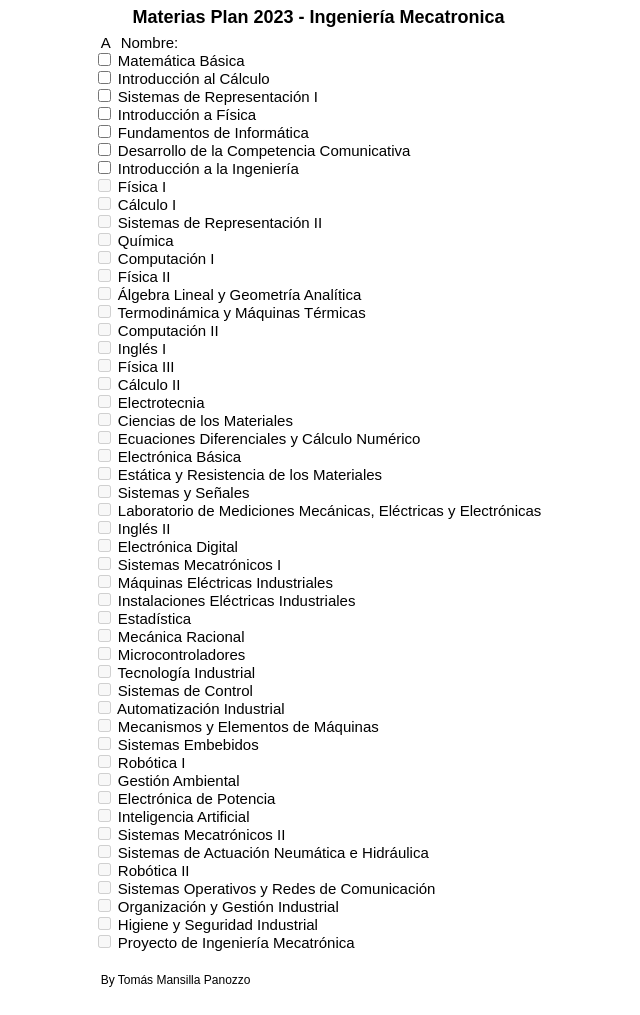
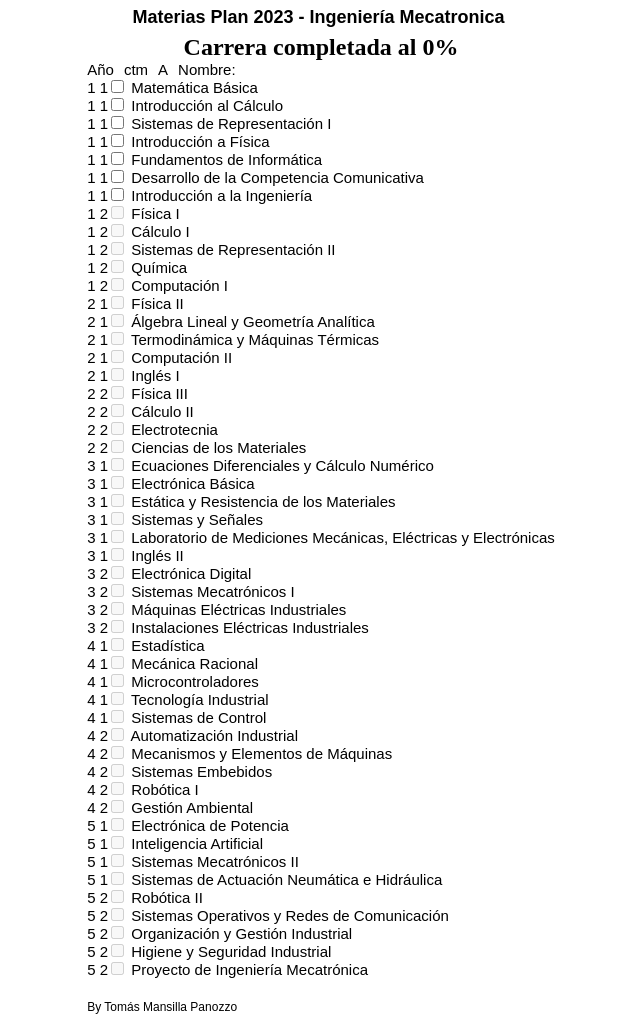
Before and after one commit to Tmas-mnslla-pnzzo/materias_uner, a plain HTML site: page index.html in a window 1280 px wide. Shown: the whole page, without its empty margins (319-959 px from the left). Before the commit the page ends 988 px from the top, so only its background shows below. Drawn offline with Linux system fonts and the light colour scheme.

Commit message:
Update index.html

```diff
--- a/index.html
+++ b/index.html
@@ -1,65 +1,73 @@
 <!DOCTYPE html>
 <html>
-<body>
+<head>
+
 <title>Materias Ing. Mec.</title>
 <h1>Materias Plan 2023 - Ingeniería Mecatronica</h1>
 
+<h2 id="r">Carrera completada al 0%</h1>
+
+</head>
+
+<body>
+
 <form action="/action_page.php">
 
+  <label id="Año" >Año</label>
+  <label id="ctm" >ctm</label>
   <label id="A" >A</label>
   <label id="nombre" >Nombre:</label><br>
 
-
-  <input type="checkbox" onclick='myFunction(this);' id="mb_i"><label id="mb"> Matemática Básica</label><br>
-  <input type="checkbox" onclick='myFunction(this);' id="ic_i"><label id="ic"> Introducción al Cálculo</label><br>
-  <input type="checkbox" onclick='myFunction(this);' id="sr1_i"><label id="sr1"> Sistemas de Representación I</label><br>
-  <input type="checkbox" onclick='myFunction(this);' id="if_i"><label id="if"> Introducción a Física</label><br>
-  <input type="checkbox" onclick='myFunction(this);' name="th" id="fi_i"><label id="fi"> Fundamentos de Informática</label><br>
-  <input type="checkbox" onclick='myFunction(this);' name="th" id="dcc_i"><label id="dcc" > Desarrollo de la Competencia Comunicativa</label><br>
-  <input type="checkbox" onclick='myFunction(this);' id="ii_i"><label id="ii"> Introducción a la Ingeniería</label><br>
-  <input type="checkbox" disabled="disabled" onclick='myFunction(this);' id="f1_i"><label id="f1"> Física I</label><br>
-  <input type="checkbox" disabled="disabled" onclick='myFunction(this);' id="c1_i"><label id="c1"> Cálculo I</label><br>
-  <input type="checkbox" disabled="disabled" onclick='myFunction(this);' id="sr2_i"><label id="sr2"> Sistemas de Representación II</label><br>
-  <input type="checkbox" disabled="disabled" onclick='myFunction(this);' id="q_i"><label id="q"> Química</label><br>
-  <input type="checkbox" disabled="disabled" onclick='myFunction(this);' id="co1_i"><label id="co1"> Computación I</label><br>
-  <input type="checkbox" disabled="disabled" onclick='myFunction(this);' id="f2_i"><label id="f2"> Física II</label><br>
-  <input type="checkbox" disabled="disabled" onclick='myFunction(this);' id="alga_i"><label id="alga"> Álgebra Lineal y Geometría Analítica</label><br>
-  <input type="checkbox" disabled="disabled" onclick='myFunction(this);' id="tmt_i"><label id="tmt"> Termodinámica y Máquinas Térmicas</label><br>
-  <input type="checkbox" disabled="disabled" onclick='myFunction(this);' id="co2_i"><label id="co2"> Computación II</label><br>
-  <input type="checkbox" disabled="disabled" onclick='myFunction(this);' id="i1_i"><label id="i1"> Inglés I</label><br>
-  <input type="checkbox" disabled="disabled" onclick='myFunction(this);' id="f3_i"><label id="f3"> Física III</label><br>
-  <input type="checkbox" disabled="disabled" onclick='myFunction(this);' id="c2_i"><label id="c2"> Cálculo II</label><br>
-  <input type="checkbox" disabled="disabled" onclick='myFunction(this);' id="et_i"><label id="et"> Electrotecnia</label><br>
-  <input type="checkbox" disabled="disabled" onclick='myFunction(this);' id="cm_i"><label id="cm"> Ciencias de los Materiales</label><br>
-  <input type="checkbox" disabled="disabled" onclick='myFunction(this);' id="edcn_i"><label id="edcn"> Ecuaciones Diferenciales y Cálculo Numérico</label><br>
-  <input type="checkbox" disabled="disabled" onclick='myFunction(this);' id="eb_i"><label id="eb"> Electrónica Básica</label><br>
-  <input type="checkbox" disabled="disabled" onclick='myFunction(this);' id="erm_i"><label id="erm"> Estática y Resistencia de los Materiales</label><br>
-  <input type="checkbox" disabled="disabled" onclick='myFunction(this);' id="ss_i"><label id="ss"> Sistemas y Señales</label><br>
-  <input type="checkbox" disabled="disabled" onclick='myFunction(this);' id="lmmee_i"><label id="lmmee"> Laboratorio de Mediciones Mecánicas, Eléctricas y Electrónicas</label><br>
-  <input type="checkbox" disabled="disabled" onclick='myFunction(this);' id="i2_i"><label id="i2"> Inglés II</label><br>
-  <input type="checkbox" disabled="disabled" onclick='myFunction(this);' id="ed_i"><label id="ed"> Electrónica Digital</label><br>
-  <input type="checkbox" disabled="disabled" onclick='myFunction(this);' id="sm1_i"><label id="sm1"> Sistemas Mecatrónicos I</label><br>
-  <input type="checkbox" disabled="disabled" onclick='myFunction(this);' id="mei_i"><label id="mei"> Máquinas Eléctricas Industriales</label><br>
-  <input type="checkbox" disabled="disabled" onclick='myFunction(this);' id="iei_i"><label id="iei"> Instalaciones Eléctricas Industriales</label><br>
-  <input type="checkbox" disabled="disabled" onclick='myFunction(this);' id="est_i"><label id="est"> Estadística</label><br>
-  <input type="checkbox" disabled="disabled" onclick='myFunction(this);' id="mr_i"><label id="mr"> Mecánica Racional</label><br>
-  <input type="checkbox" disabled="disabled" onclick='myFunction(this);' id="mc_i"><label id="mc"> Microcontroladores</label><br>
-  <input type="checkbox" disabled="disabled" onclick='myFunction(this);' id="ti_i"><label id="ti"> Tecnología Industrial</label><br>
-  <input type="checkbox" disabled="disabled" onclick='myFunction(this);' id="sc_i"><label id="sc"> Sistemas de Control</label><br>
-  <input type="checkbox" disabled="disabled" onclick='myFunction(this);' id="ai_i"><label id="ai"> Automatización Industrial</label><br>
-  <input type="checkbox" disabled="disabled" onclick='myFunction(this);' id="mem_i"><label id="mem"> Mecanismos y Elementos de Máquinas</label><br>
-  <input type="checkbox" disabled="disabled" onclick='myFunction(this);' id="se_i"><label id="se"> Sistemas Embebidos</label><br>
-  <input type="checkbox" disabled="disabled" onclick='myFunction(this);' id="r1_i"><label id="r1"> Robótica I</label><br>
-  <input type="checkbox" disabled="disabled" onclick='myFunction(this);' id="ga_i"><label id="ga"> Gestión Ambiental</label><br>
-  <input type="checkbox" disabled="disabled" onclick='myFunction(this);' id="ep_i"><label id="ep"> Electrónica de Potencia</label><br>
-  <input type="checkbox" disabled="disabled" onclick='myFunction(this);' id="ia_i"><label id="ia"> Inteligencia Artificial</label><br>
-  <input type="checkbox" disabled="disabled" onclick='myFunction(this);' id="sm2_i"><label id="sm2"> Sistemas Mecatrónicos II</label><br>
-  <input type="checkbox" disabled="disabled" onclick='myFunction(this);' id="sanh_i"><label id="sanh"> Sistemas de Actuación Neumática e Hidráulica</label><br>
-  <input type="checkbox" disabled="disabled" onclick='myFunction(this);' id="r2_i"><label id="r2"> Robótica II</label><br>
-  <input type="checkbox" disabled="disabled" onclick='myFunction(this);' id="sorc_i" name="sorc_i"><label id="sorc"> Sistemas Operativos y Redes de Comunicación</label><br>
-  <input type="checkbox" disabled="disabled" onclick='myFunction(this);' id="ogi_i"><label id="ogi"> Organización y Gestión Industrial</label><br>
-  <input type="checkbox" disabled="disabled" onclick='myFunction(this);' id="hsi_i"><label id="hsi"> Higiene y Seguridad Industrial</label><br>
-  <input type="checkbox" disabled="disabled" onclick='myFunction(this);' id="pim_i"><label id="pim"> Proyecto de Ingeniería Mecatrónica</label><br><br>
+  <label>1 1</label><input type="checkbox" onclick='myFunction(this);' id="mb_i"><label id="mb"> Matemática Básica</label><br>
+  <label>1 1</label><input type="checkbox" onclick='myFunction(this);' id="ic_i"><label id="ic"> Introducción al Cálculo</label><br>
+  <label>1 1</label><input type="checkbox" onclick='myFunction(this);' id="sr1_i"><label id="sr1"> Sistemas de Representación I</label><br>
+  <label>1 1</label><input type="checkbox" onclick='myFunction(this);' id="if_i"><label id="if"> Introducción a Física</label><br>
+  <label>1 1</label><input type="checkbox" onclick='myFunction(this);' name="th" id="fi_i"><label id="fi"> Fundamentos de Informática</label><br>
+  <label>1 1</label><input type="checkbox" onclick='myFunction(this);' name="th" id="dcc_i"><label id="dcc" > Desarrollo de la Competencia Comunicativa</label><br>
+  <label>1 1</label><input type="checkbox" onclick='myFunction(this);' id="ii_i"><label id="ii"> Introducción a la Ingeniería</label><br>
+  <label>1 2</label><input type="checkbox" disabled="disabled" onclick='myFunction(this);' id="f1_i"><label id="f1"> Física I</label><br>
+  <label>1 2</label><input type="checkbox" disabled="disabled" onclick='myFunction(this);' id="c1_i"><label id="c1"> Cálculo I</label><br>
+  <label>1 2</label><input type="checkbox" disabled="disabled" onclick='myFunction(this);' id="sr2_i"><label id="sr2"> Sistemas de Representación II</label><br>
+  <label>1 2</label><input type="checkbox" disabled="disabled" onclick='myFunction(this);' id="q_i"><label id="q"> Química</label><br>
+  <label>1 2</label><input type="checkbox" disabled="disabled" onclick='myFunction(this);' id="co1_i"><label id="co1"> Computación I</label><br>
+  <label>2 1</label><input type="checkbox" disabled="disabled" onclick='myFunction(this);' id="f2_i"><label id="f2"> Física II</label><br>
+  <label>2 1</label><input type="checkbox" disabled="disabled" onclick='myFunction(this);' id="alga_i"><label id="alga"> Álgebra Lineal y Geometría Analítica</label><br>
+  <label>2 1</label><input type="checkbox" disabled="disabled" onclick='myFunction(this);' id="tmt_i"><label id="tmt"> Termodinámica y Máquinas Térmicas</label><br>
+  <label>2 1</label><input type="checkbox" disabled="disabled" onclick='myFunction(this);' id="co2_i"><label id="co2"> Computación II</label><br>
+  <label>2 1</label><input type="checkbox" disabled="disabled" onclick='myFunction(this);' id="i1_i"><label id="i1"> Inglés I</label><br>
+  <label>2 2</label><input type="checkbox" disabled="disabled" onclick='myFunction(this);' id="f3_i"><label id="f3"> Física III</label><br>
+  <label>2 2</label><input type="checkbox" disabled="disabled" onclick='myFunction(this);' id="c2_i"><label id="c2"> Cálculo II</label><br>
+  <label>2 2</label><input type="checkbox" disabled="disabled" onclick='myFunction(this);' id="et_i"><label id="et"> Electrotecnia</label><br>
+  <label>2 2</label><input type="checkbox" disabled="disabled" onclick='myFunction(this);' id="cm_i"><label id="cm"> Ciencias de los Materiales</label><br>
+  <label>3 1</label><input type="checkbox" disabled="disabled" onclick='myFunction(this);' id="edcn_i"><label id="edcn"> Ecuaciones Diferenciales y Cálculo Numérico</label><br>
+  <label>3 1</label><input type="checkbox" disabled="disabled" onclick='myFunction(this);' id="eb_i"><label id="eb"> Electrónica Básica</label><br>
+  <label>3 1</label><input type="checkbox" disabled="disabled" onclick='myFunction(this);' id="erm_i"><label id="erm"> Estática y Resistencia de los Materiales</label><br>
+  <label>3 1</label><input type="checkbox" disabled="disabled" onclick='myFunction(this);' id="ss_i"><label id="ss"> Sistemas y Señales</label><br>
+  <label>3 1</label><input type="checkbox" disabled="disabled" onclick='myFunction(this);' id="lmmee_i"><label id="lmmee"> Laboratorio de Mediciones Mecánicas, Eléctricas y Electrónicas</label><br>
+  <label>3 1</label><input type="checkbox" disabled="disabled" onclick='myFunction(this);' id="i2_i"><label id="i2"> Inglés II</label><br>
+  <label>3 2</label><input type="checkbox" disabled="disabled" onclick='myFunction(this);' id="ed_i"><label id="ed"> Electrónica Digital</label><br>
+  <label>3 2</label><input type="checkbox" disabled="disabled" onclick='myFunction(this);' id="sm1_i"><label id="sm1"> Sistemas Mecatrónicos I</label><br>
+  <label>3 2</label><input type="checkbox" disabled="disabled" onclick='myFunction(this);' id="mei_i"><label id="mei"> Máquinas Eléctricas Industriales</label><br>
+  <label>3 2</label><input type="checkbox" disabled="disabled" onclick='myFunction(this);' id="iei_i"><label id="iei"> Instalaciones Eléctricas Industriales</label><br>
+  <label>4 1</label><input type="checkbox" disabled="disabled" onclick='myFunction(this);' id="est_i"><label id="est"> Estadística</label><br>
+  <label>4 1</label><input type="checkbox" disabled="disabled" onclick='myFunction(this);' id="mr_i"><label id="mr"> Mecánica Racional</label><br>
+  <label>4 1</label><input type="checkbox" disabled="disabled" onclick='myFunction(this);' id="mc_i"><label id="mc"> Microcontroladores</label><br>
+  <label>4 1</label><input type="checkbox" disabled="disabled" onclick='myFunction(this);' id="ti_i"><label id="ti"> Tecnología Industrial</label><br>
+  <label>4 1</label><input type="checkbox" disabled="disabled" onclick='myFunction(this);' id="sc_i"><label id="sc"> Sistemas de Control</label><br>
+  <label>4 2</label><input type="checkbox" disabled="disabled" onclick='myFunction(this);' id="ai_i"><label id="ai"> Automatización Industrial</label><br>
+  <label>4 2</label><input type="checkbox" disabled="disabled" onclick='myFunction(this);' id="mem_i"><label id="mem"> Mecanismos y Elementos de Máquinas</label><br>
+  <label>4 2</label><input type="checkbox" disabled="disabled" onclick='myFunction(this);' id="se_i"><label id="se"> Sistemas Embebidos</label><br>
+  <label>4 2</label><input type="checkbox" disabled="disabled" onclick='myFunction(this);' id="r1_i"><label id="r1"> Robótica I</label><br>
+  <label>4 2</label><input type="checkbox" disabled="disabled" onclick='myFunction(this);' id="ga_i"><label id="ga"> Gestión Ambiental</label><br>
+  <label>5 1</label><input type="checkbox" disabled="disabled" onclick='myFunction(this);' id="ep_i"><label id="ep"> Electrónica de Potencia</label><br>
+  <label>5 1</label><input type="checkbox" disabled="disabled" onclick='myFunction(this);' id="ia_i"><label id="ia"> Inteligencia Artificial</label><br>
+  <label>5 1</label><input type="checkbox" disabled="disabled" onclick='myFunction(this);' id="sm2_i"><label id="sm2"> Sistemas Mecatrónicos II</label><br>
+  <label>5 1</label><input type="checkbox" disabled="disabled" onclick='myFunction(this);' id="sanh_i"><label id="sanh"> Sistemas de Actuación Neumática e Hidráulica</label><br>
+  <label>5 2</label><input type="checkbox" disabled="disabled" onclick='myFunction(this);' id="r2_i"><label id="r2"> Robótica II</label><br>
+  <label>5 2</label><input type="checkbox" disabled="disabled" onclick='myFunction(this);' id="sorc_i" name="sorc_i"><label id="sorc"> Sistemas Operativos y Redes de Comunicación</label><br>
+  <label>5 2</label><input type="checkbox" disabled="disabled" onclick='myFunction(this);' id="ogi_i"><label id="ogi"> Organización y Gestión Industrial</label><br>
+  <label>5 2</label><input type="checkbox" disabled="disabled" onclick='myFunction(this);' id="hsi_i"><label id="hsi"> Higiene y Seguridad Industrial</label><br>
+  <label>5 2</label><input type="checkbox" disabled="disabled" onclick='myFunction(this);' id="pim_i"><label id="pim"> Proyecto de Ingeniería Mecatrónica</label><br><br>
 
 
 
```
